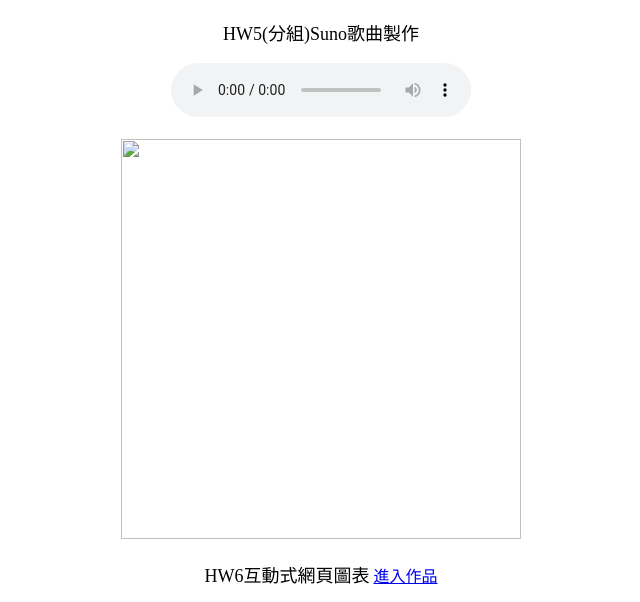
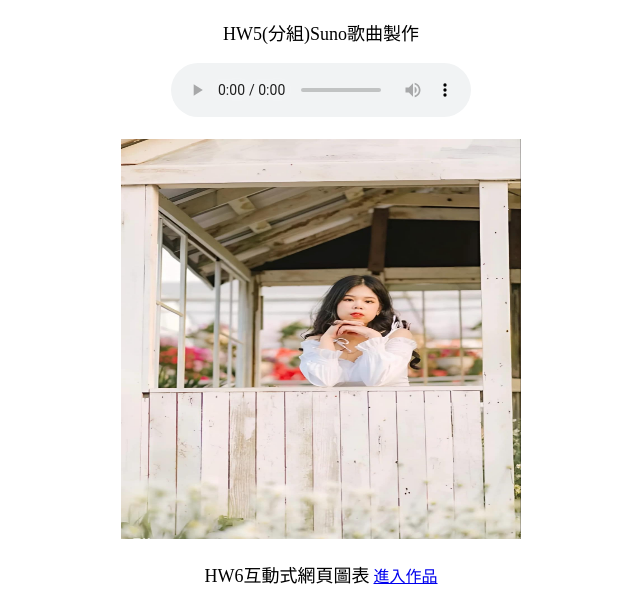
Before and after one commit to LiLichtLitchi/final, a plain HTML site: page index.html in a window 1280 px wide. Shown: the part 4518-5120 px from the top of the page, without its empty margins (319-959 px from the left). Drawn offline with Linux system fonts and the light colour scheme; grey boxes are pictures that could not be loaded.

Commit message:
Update index.html

```diff
--- a/index.html
+++ b/index.html
@@ -115,7 +115,7 @@
 				</audio>
 				<br>
 				<br>
-				<img src="" width="400" height="400"></img>
+				<img src="pages/0.jpg" width="400" height="400"></img>
 			</div>
 
 			<div style="text-align: center;">
```
